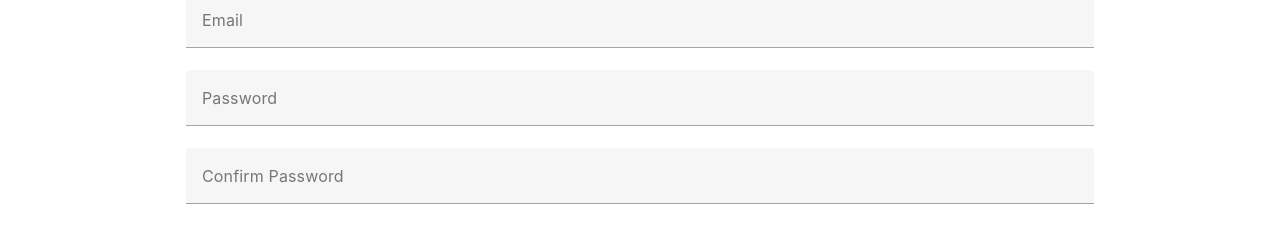
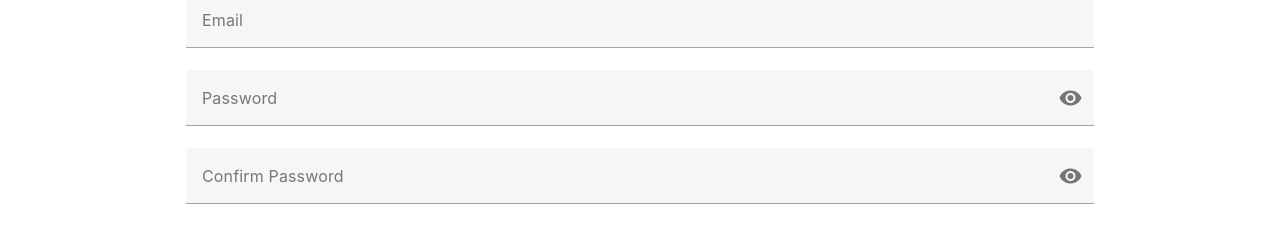
Before and after one commit to suissard/onbouge, a Vue app in the folder frontend/: page /register in a window 1280 px wide. Shown: the part 230-478 px from the top of the page. Built offline with nearby package versions, Linux system fonts and the light colour scheme; what suissard-strapi-client would draw is missing.

Commit message:
feat: Add password visibility toggle
Adds a password visibility toggle icon to the password fields on the Login and Register pages. The user can click the icon to show or hide the password.

This submission follows a full environment reset to resolve previous submission issues.

```diff
--- a/frontend/src/views/Login.vue
+++ b/frontend/src/views/Login.vue
@@ -6,7 +6,14 @@
         {{ error }}
       </v-alert>
       <v-text-field v-model="email" label="Email" type="email" required></v-text-field>
-      <v-text-field v-model="password" label="Password" type="password" required></v-text-field>
+      <v-text-field
+        v-model="password"
+        label="Password"
+        :type="passwordVisible ? 'text' : 'password'"
+        required
+        :append-inner-icon="passwordVisible ? 'mdi-eye-off' : 'mdi-eye'"
+        @click:append-inner="passwordVisible = !passwordVisible"
+      ></v-text-field>
       <v-btn type="submit" color="primary">Login</v-btn>
     </v-form>
 
@@ -40,6 +47,7 @@ import { useAuthStore } from '@/stores/authStore';
 
 const email = ref('');
 const password = ref('');
+const passwordVisible = ref(false);
 const error = ref<string | null>(null);
 const router = useRouter();
 const authStore = useAuthStore();
--- a/frontend/src/views/Register.vue
+++ b/frontend/src/views/Register.vue
@@ -19,16 +19,20 @@
       <v-text-field
         v-model="password"
         label="Password"
-        type="password"
+        :type="passwordVisible ? 'text' : 'password'"
         required
         :rules="[passwordComplexityRule]"
+        :append-inner-icon="passwordVisible ? 'mdi-eye-off' : 'mdi-eye'"
+        @click:append-inner="passwordVisible = !passwordVisible"
       ></v-text-field>
       <v-text-field
         v-model="passwordConfirmation"
         label="Confirm Password"
-        type="password"
+        :type="passwordConfirmationVisible ? 'text' : 'password'"
         required
         :rules="[passwordConfirmationRule]"
+        :append-inner-icon="passwordConfirmationVisible ? 'mdi-eye-off' : 'mdi-eye'"
+        @click:append-inner="passwordConfirmationVisible = !passwordConfirmationVisible"
       ></v-text-field>
 
       <v-list dense>
@@ -89,6 +93,8 @@ const username = ref('');
 const email = ref('');
 const password = ref('');
 const passwordConfirmation = ref('');
+const passwordVisible = ref(false);
+const passwordConfirmationVisible = ref(false);
 const error = ref<string | null>(null);
 const router = useRouter();
 const authStore = useAuthStore();
@@ -125,7 +131,7 @@ const isPasswordConfirmed = computed(() => {
 /**
  * A computed property that returns true if the entire form is valid.
  */
-const isFormValid = computed(() => {
+const isFormValid = computed(()=> {
   return isPasswordComplex.value && isPasswordConfirmed.value && username.value !== '' && email.value !== '';
 });
 
```
